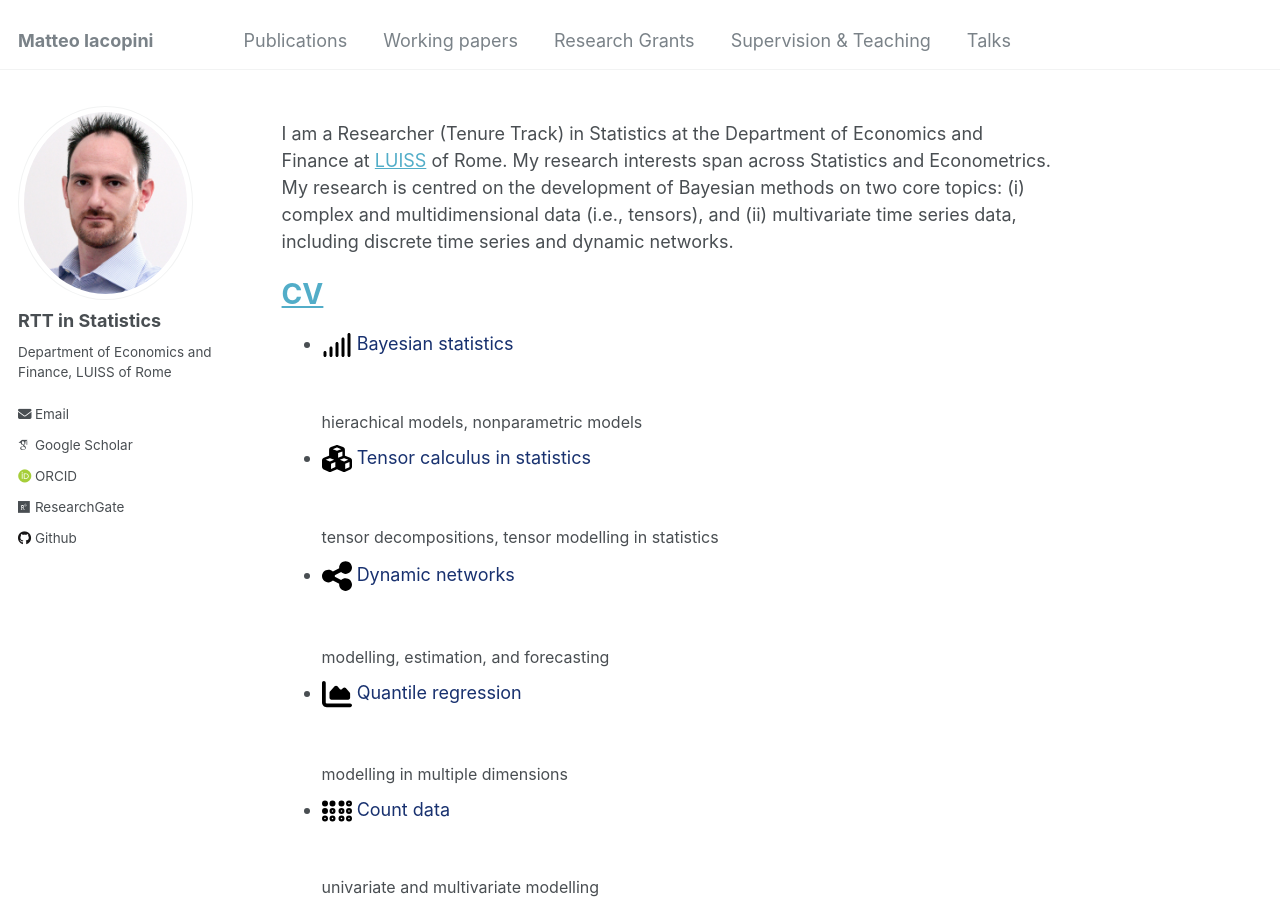
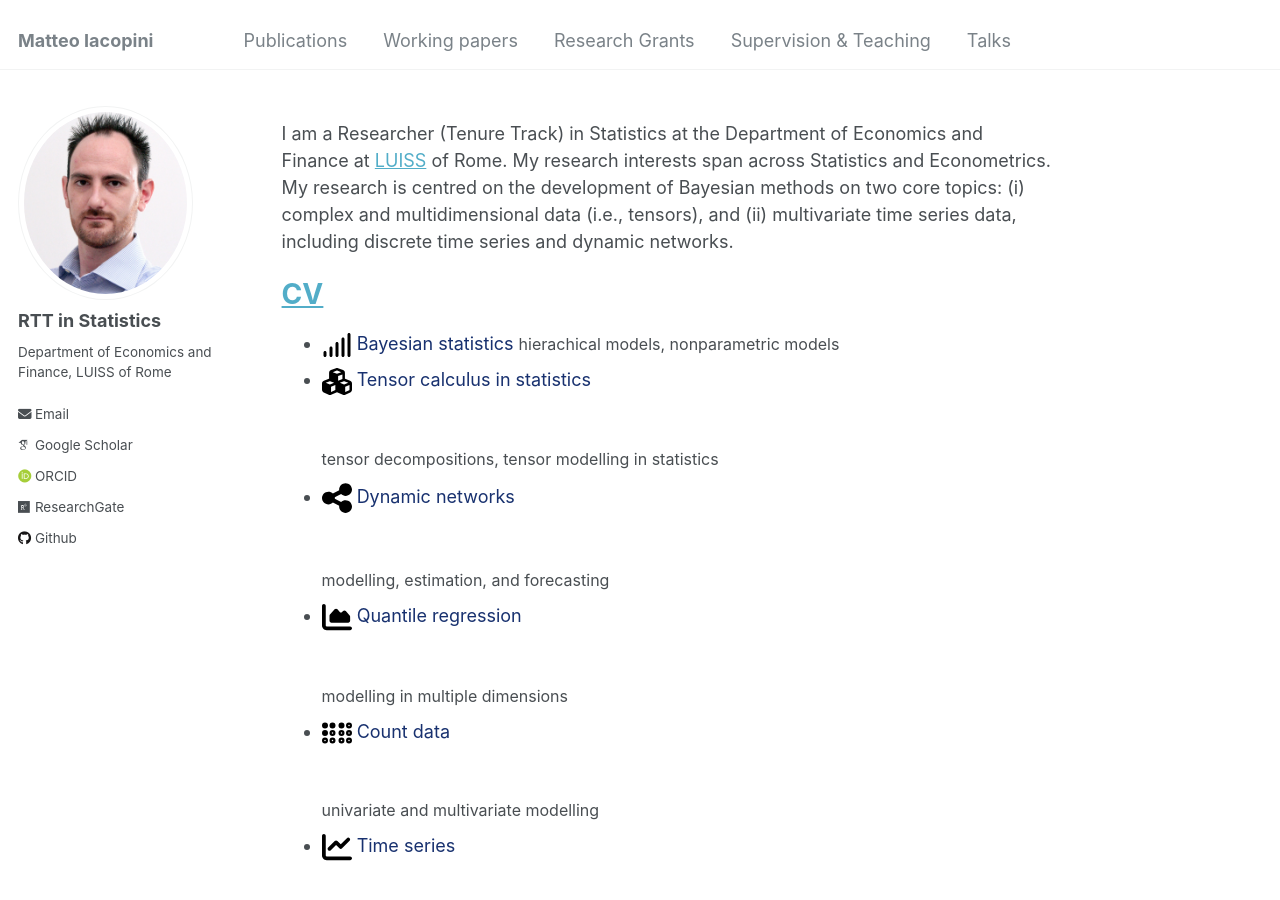
Before and after one commit to matteoiacopini/matteoiacopini.github.io, a Jekyll site: the page built from _pages/about.md, in a window 1280 px wide and 900 px high. Built offline with Jekyll 4.4.1, drawn with Linux system fonts in a browser that asks for light colours; some web fonts are replaced.

Commit message:
Update about.md

```diff
--- a/_pages/about.md
+++ b/_pages/about.md
@@ -17,7 +17,7 @@ I am a Researcher (Tenure Track) in Statistics at the Department of Economics an
 ======
 
 * <img src="images/signal.svg" width="30" height="30">
-	<font size="4" style="color:#18316F">Bayesian statistics</font><br />
+  <font size="4" style="color:#18316F">Bayesian statistics</font>
   <font size="3">hierachical models, nonparametric models</font>
 
 * <img src="images/cubes.svg" width="30" height="30">
```
